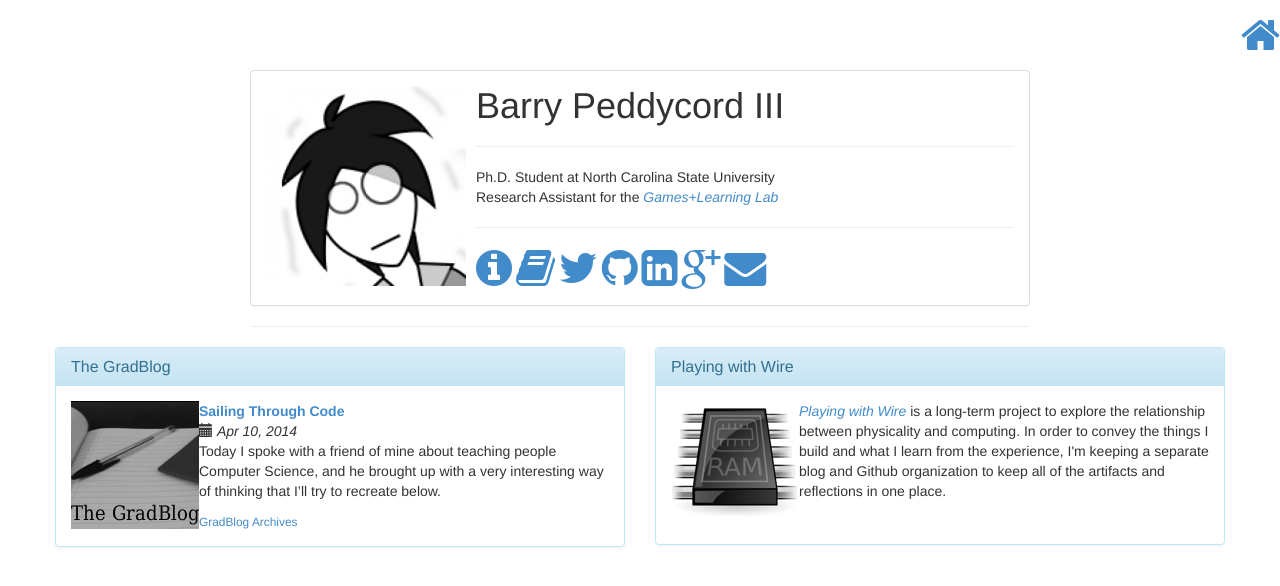
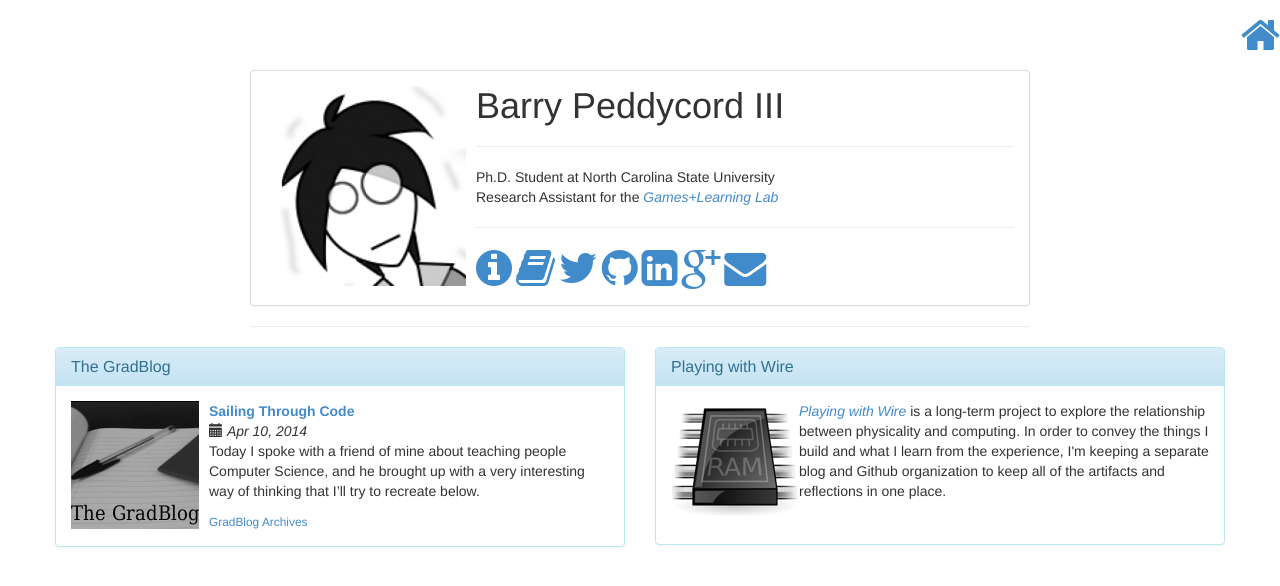
Before and after one commit to isharacomix/oldsite, a Jekyll site: the page built from index.html, in a window 1280 px wide. Shown: the top 586 px of the page. Built offline with Jekyll 4.4.1, drawn with Linux system fonts in a browser that asks for light colours; Markdown is read by kramdown in place of the engine named in the settings.

```diff
--- a/index.html
+++ b/index.html
@@ -61,9 +61,11 @@
         <h3 class="panel-title">The GradBlog</h3>
       </div>
       <div class="panel-body">
+       <div class="media">
         <a class="pull-left" href="{{ site.baseurl }}blog">
-          <img src="{{ site.baseurl }}img/project_gradblog.png" alt="">
+          <img class="media-object" src="{{ site.baseurl }}img/project_gradblog.png" alt="">
         </a>
+        <div class="media-body">
 
         {% for post in site.tags['blog'] limit: 1 %}
         <div>
@@ -75,6 +77,8 @@
            <small><a href="{{ site.baseurl }}blog">GradBlog Archives</a></small><br />
         </div>
         {% endfor %}
+      </div>
+      </div>
       </div>
     </div>
   </div>
```
